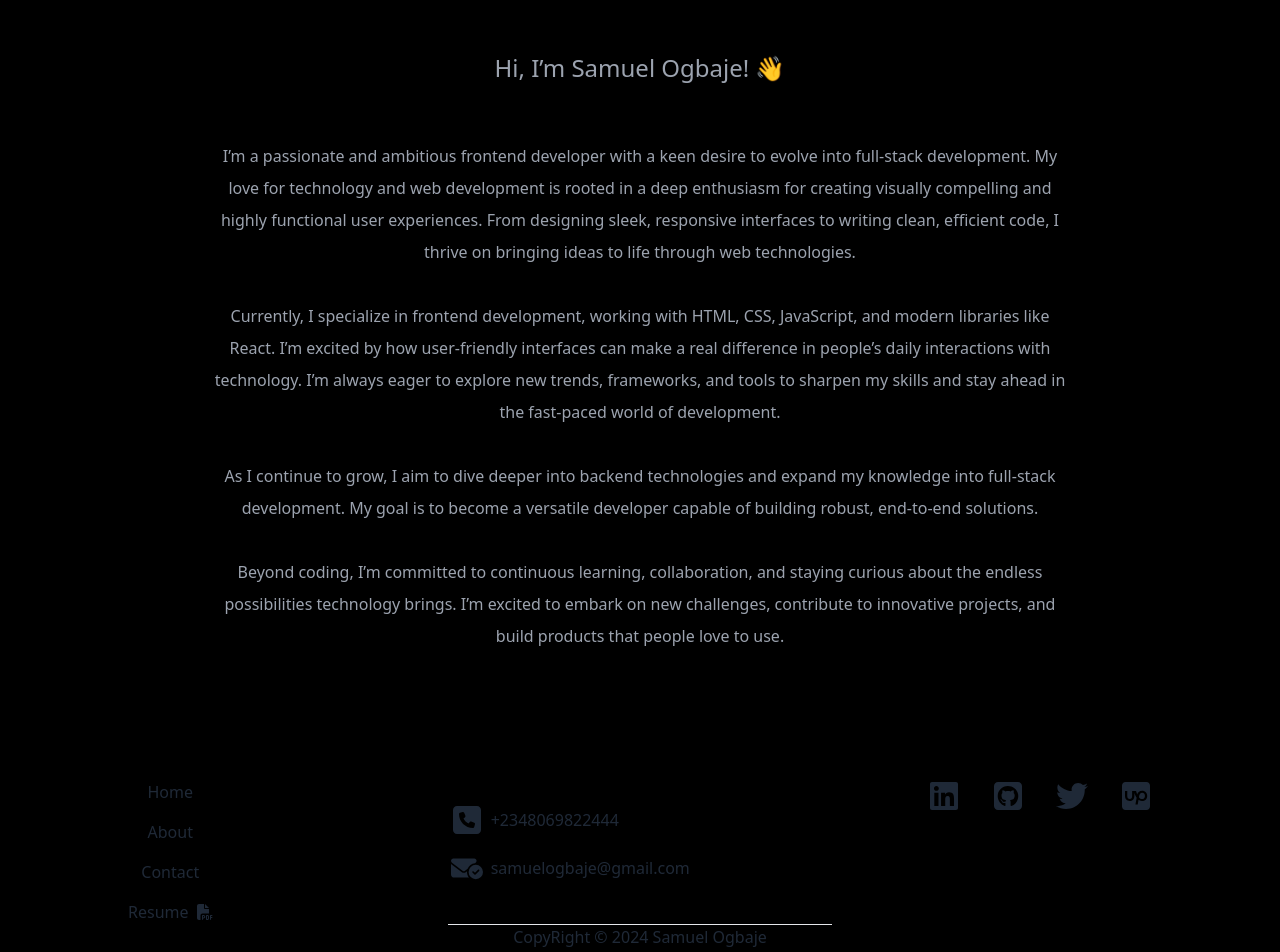
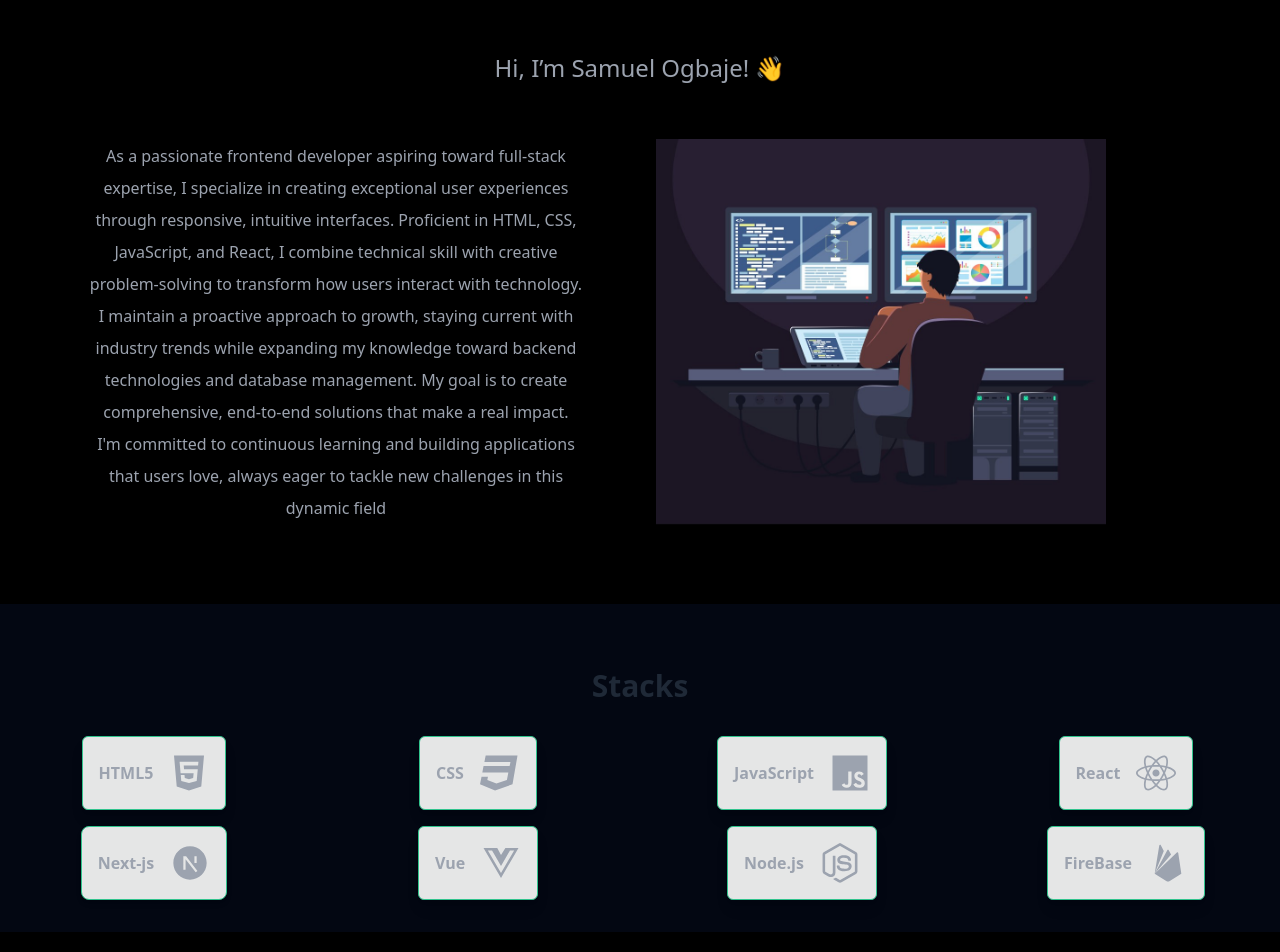
Before and after one commit to Joker4mas/SamuelOgbaje, a Next.js app: page /about in a window 1280 px wide. Shown: the part 80-1032 px from the top of the page. Built offline with nearby package versions, Linux system fonts and the light colour scheme.

Commit message:
tweak some pages

```diff
--- a/src/app/about/page.tsx
+++ b/src/app/about/page.tsx
@@ -1,41 +1,37 @@
 "use client";
 
-
+import Image from "next/image";
+import DevImage from "../public/dev.jpg";
+import Skills from "../components/Skills";
 
 function page() {
   return (
     <div className="">
-      <div className="text-center md:w-4/5 md:p-8 text-gray-400  mx-auto ">
+      <div className="text-center p-8 text-gray-400  mx-auto ">
         <h2 className="my-2 text-2xl">Hi, I’m Samuel Ogbaje! 👋</h2>
-        <p className="text-wrap leading-8 p-12">
-          I’m a passionate and ambitious frontend developer with a keen desire
-          to evolve into full-stack development. My love for technology and web
-          development is rooted in a deep enthusiasm for creating visually
-          compelling and highly functional user experiences. From designing
-          sleek, responsive interfaces to writing clean, efficient code, I
-          thrive on bringing ideas to life through web technologies.
-          <br />
-          <br />
-          Currently, I specialize in frontend development, working with HTML,
-          CSS, JavaScript, and modern libraries like React. I’m excited by how
-          user-friendly interfaces can make a real difference in people’s daily
-          interactions with technology. I’m always eager to explore new trends,
-          frameworks, and tools to sharpen my skills and stay ahead in the
-          fast-paced world of development.
-          <br />
-          <br />
-          As I continue to grow, I aim to dive deeper into backend technologies
-          and expand my knowledge into full-stack development. My goal is to
-          become a versatile developer capable of building robust, end-to-end
-          solutions.
-          <br />
-          <br />
-          Beyond coding, I’m committed to continuous learning, collaboration,
-          and staying curious about the endless possibilities technology brings.
-          I’m excited to embark on new challenges, contribute to innovative
-          projects, and build products that people love to use.
-        </p>
+        <div className="flex flex-col md:flex-row gap-4 items-center">
+          <p className="text-wrap text-md leading-8 p-12 w-2/4">
+            As a passionate frontend developer aspiring toward full-stack
+            expertise, I specialize in creating exceptional user experiences
+            through responsive, intuitive interfaces. Proficient in HTML, CSS,
+            JavaScript, and React, I combine technical skill with creative
+            problem-solving to transform how users interact with technology.
+            <br />
+            I maintain a proactive approach to growth, staying current with
+            industry trends while expanding my knowledge toward backend
+            technologies and database management. My goal is to create
+            comprehensive, end-to-end solutions that make a real impact.
+            <br />
+            I'm committed to continuous learning and building applications that
+            users love, always eager to tackle new challenges in this dynamic
+            field
+          </p>
+          <div>
+            <Image src={DevImage} alt="Dev picture" width={450} height={800} />
+          </div>
+        </div>
       </div>
+      <Skills />
     </div>
   );
 }
--- a/src/app/components/Footer.tsx
+++ b/src/app/components/Footer.tsx
@@ -7,7 +7,6 @@ import {
   FaSquareGithub,
   FaTwitter,
   FaSquarePhone,
-  FaSquareUpwork,
   FaEnvelopeCircleCheck,
 } from "react-icons/fa6";
 
@@ -73,7 +72,7 @@ const Footer: React.FC = () => {
           </div>
           <div className="socials flex gap-8 md:flex-row">
             <motion.a
-              whileHover={{ scale: 1.5, originY: 0, color: "#f8e112" }}
+              whileHover={{ scale: 1.3, originY: 0, color: "#f8e112" }}
               transition={{ type: "spring" }}
               href="https://www.linkedin.com/in/samuel-ogbaje"
               target="_blank"
@@ -81,7 +80,7 @@ const Footer: React.FC = () => {
               <FaLinkedin size="32" />
             </motion.a>
             <motion.a
-              whileHover={{ scale: 1.5, originY: 0, color: "#f8e112" }}
+              whileHover={{ scale: 1.3, originY: 0, color: "#f8e112" }}
               transition={{ type: "spring" }}
               href="https://github.com/Joker4mas"
               target="_blank"
@@ -89,21 +88,12 @@ const Footer: React.FC = () => {
               <FaSquareGithub size="32" />
             </motion.a>
             <motion.a
-              whileHover={{ scale: 1.5, originY: 0, color: "#f8e112" }}
+              whileHover={{ scale: 1.3, originY: 0, color: "#f8e112" }}
               transition={{ type: "spring" }}
-              href=""
+              href="https://x.com/Joker4mas"
               target="_blank"
             >
               <FaTwitter size="32" />
-            </motion.a>
-            <motion.a
-              whileHover={{ scale: 1.5, originY: 0, color: "#f8e112" }}
-              transition={{ type: "spring", stiffness: 300 }}
-              href="https://x.com/Joker4mas"
-              target="_blank"
-              className="h-32"
-            >
-              <FaSquareUpwork size="32" />
             </motion.a>
           </div>
         </div>
--- a/src/app/components/ProjectCard.tsx
+++ b/src/app/components/ProjectCard.tsx
@@ -18,8 +18,6 @@ const ProjectCard: React.FC<{ project: Project }> = ({ project }) => {
           src={project.imageUrl}
           alt={project.title}
           className="w-fit p-4 h-fit object-cover transition-transform duration-300 hover:scale-105"
-          // width={100}
-          // height={100}
         />
       </div>
       <div className="p-4">
--- a/src/app/components/Skills.tsx
+++ b/src/app/components/Skills.tsx
@@ -1,78 +1,97 @@
 "use client";
-import Image from "next/image";
-import JsLogo from "@/app/public/js.svg";
-import NextLogo from "@/app/public/nextjs.svg";
-import ReactLogo from "@/app/public/react.svg";
-import TailwindLogo from "@/app/public/tailwind.svg";
-import VueLogo from "@/app/public/vue.svg";
-import NodeLogo from "@/app/public/nodejs.svg";
 import { motion } from "framer-motion";
+import {
+  FaCss3,
+  FaGitAlt,
+  FaGithub,
+  FaHtml5,
+  FaJs,
+  FaNodeJs,
+  FaReact,
+  FaVuejs,
+} from "react-icons/fa6";
+import {
+  RiBallPenFill,
+  RiFirebaseFill,
+  RiNextjsFill,
+  RiSlackFill,
+} from "react-icons/ri";
 
 function Skills() {
   return (
-    <div className=" p-4 items-center text-center bg-slate-700">
+    <div className=" py-8 items-center text-center bg-gray-950">
       <h1 className="my-8 font-bold  text-3xl">Stacks</h1>
-      <div className="grid grid-cols-2 md:grid-cols-3 text-gray-400 items-center h-screen">
+      <div className="grid grid-cols-2 gap-4 md:grid-cols-4 text-gray-400 items-center">
         <motion.div
           whileHover={{ scale: 1.3 }}
           transition={{ type: "bounce" }}
-          className="flex flex-col  text-center items-center mx-auto p-4 my-4 rounded-md shadow-lg bg-base-300 poppins cursor-pointer"
+          className="flex flex-row gap-4 text-center items-center mx-auto p-4 rounded-md shadow-lg bg-base-300 cursor-pointer border border-green-400"
         >
-          <h3 className="my-4 font-bold">React</h3>
-          <Image src={ReactLogo} alt="react-svg" width={125} height={100} />
+          <h3 className="my-2 font-bold">HTML5</h3>
+          <FaHtml5 className="w-10 h-10" />
+        </motion.div>
+
+        <motion.div
+          whileHover={{ scale: 1.3 }}
+          transition={{ type: "bounce" }}
+          className="flex flex-row gap-4  text-center items-center mx-auto p-4 rounded-md shadow-lg bg-base-300 cursor-pointer border border-green-400"
+        >
+          <h3 className="my-2 font-bold">CSS</h3>
+          <FaCss3 className="w-10 h-10" />
+        </motion.div>
+
+        <motion.div
+          whileHover={{ scale: 1.3 }}
+          transition={{ type: "bounce" }}
+          className="flex flex-row gap-4 text-center items-center mx-auto p-4 rounded-md shadow-lg bg-base-300 cursor-pointer border border-green-400"
+        >
+          <h3 className="my-2 font-bold">JavaScript</h3>
+          <FaJs className="w-10 h-10" />
+        </motion.div>
+
+        <motion.div
+          whileHover={{ scale: 1.3 }}
+          transition={{ type: "bounce" }}
+          className="flex flex-row gap-4 text-center items-center mx-auto p-4 rounded-md shadow-lg bg-base-300 poppins cursor-pointer border border-green-400"
+        >
+          <h3 className="my-2 font-bold">React</h3>
+          <FaReact className="w-10 h-10" />
         </motion.div>
 
         <motion.div
           whileHover={{ scale: 1.3 }}
           transition={{ type: "bounce", stiffness: 200 }}
-          className="flex flex-col  text-center bg-base-50  items-center mx-auto p-4 my-4 rounded-lg shadow-md cursor-pointer"
+          className="flex flex-row gap-4 text-center items-center bg-base-300 mx-auto p-4  rounded-lg shadow-md cursor-pointer border border-green-400"
         >
-          <h3 className="my-4 font-bold">Nextjs</h3>
-          <Image src={NextLogo} alt="tailwindCss" width={125} height={100} />
+          <h3 className="my-2 font-bold">Next-js</h3>
+          <RiNextjsFill className="w-10 h-10" />
         </motion.div>
 
         <motion.div
           whileHover={{ scale: 1.3 }}
           transition={{ type: "bounce" }}
-          className="flex flex-col  text-center items-center mx-auto p-4 my-4 rounded-md shadow-lg bg-base-30 cursor-pointer"
+          className="flex flex-row gap-4  text-center items-center mx-auto p-4  rounded-md shadow-lg bg-base-300 cursor-pointer border border-green-400"
         >
-          <h3 className="my-4 font-bold">Vue</h3>
-          <Image src={VueLogo} alt="tailwindCss" width={125} height={100} />
+          <h3 className="my-2 font-bold">Vue</h3>
+          <FaVuejs className="w-10 h-10" />
         </motion.div>
 
         <motion.div
           whileHover={{ scale: 1.3 }}
           transition={{ type: "bounce" }}
-          className="flex flex-col  text-center items-center mx-auto p-4 my-4 rounded-md shadow-lg bg-base-300 cursor-pointer"
+          className="flex flex-row gap-4  text-center items-center mx-auto p-4 rounded-md shadow-lg bg-base-300 cursor-pointer border border-green-400"
         >
-          <h3 className="my-4 font-bold">Node.js</h3>
-          <Image src={NodeLogo} alt="tailwindCss" width={125} height={100} />
+          <h3 className="my-2 font-bold">Node.js</h3>
+          <FaNodeJs className="w-10 h-10" />
         </motion.div>
 
         <motion.div
           whileHover={{ scale: 1.3 }}
           transition={{ type: "bounce" }}
-          className="flex flex-col   text-center items-center mx-auto p-4 my-4 rounded-md shadow-lg cursor-pointer"
+          className="flex flex-row gap-4  text-center items-center mx-auto p-4 rounded-md shadow-lg bg-base-300 cursor-pointer border border-green-400"
         >
-          <h3 className="my-4 font-bold">Tailwind CSS</h3>
-          <div>
-            <Image
-              src={TailwindLogo}
-              alt="tailwindCss"
-              width={125}
-              height={100}
-              //   className="bg-slate-300"
-            />
-          </div>
-        </motion.div>
-
-        <motion.div
-          whileHover={{ scale: 1.3 }}
-          transition={{ type: "bounce" }}
-          className="flex flex-col  text-center items-center mx-auto p-4 my-4 rounded-md shadow-lg bg-base-300 cursor-pointer"
-        >
-          <h3 className="my-4 font-bold">JavaScript</h3>
-          <Image src={JsLogo} alt="tailwindCss" width={125} height={100} />
+          <h3 className="my-2 font-bold">FireBase</h3>
+          <RiFirebaseFill className="w-10 h-10" />
         </motion.div>
       </div>
     </div>
--- a/src/app/page.tsx
+++ b/src/app/page.tsx
@@ -2,13 +2,11 @@
 
 import React from "react";
 import Hero from "./components/Hero";
-import Skills from "./components/Skills";
+
 export default function Home() {
   return (
     <>
       <Hero />
-
-      <Skills />
     </>
   );
 }
```
Also changed, not shown: src/app/components/Header.tsx (+0 -10 lines), src/app/public/dev.jpg (added), src/app/public/next-logo.jpg (added).
